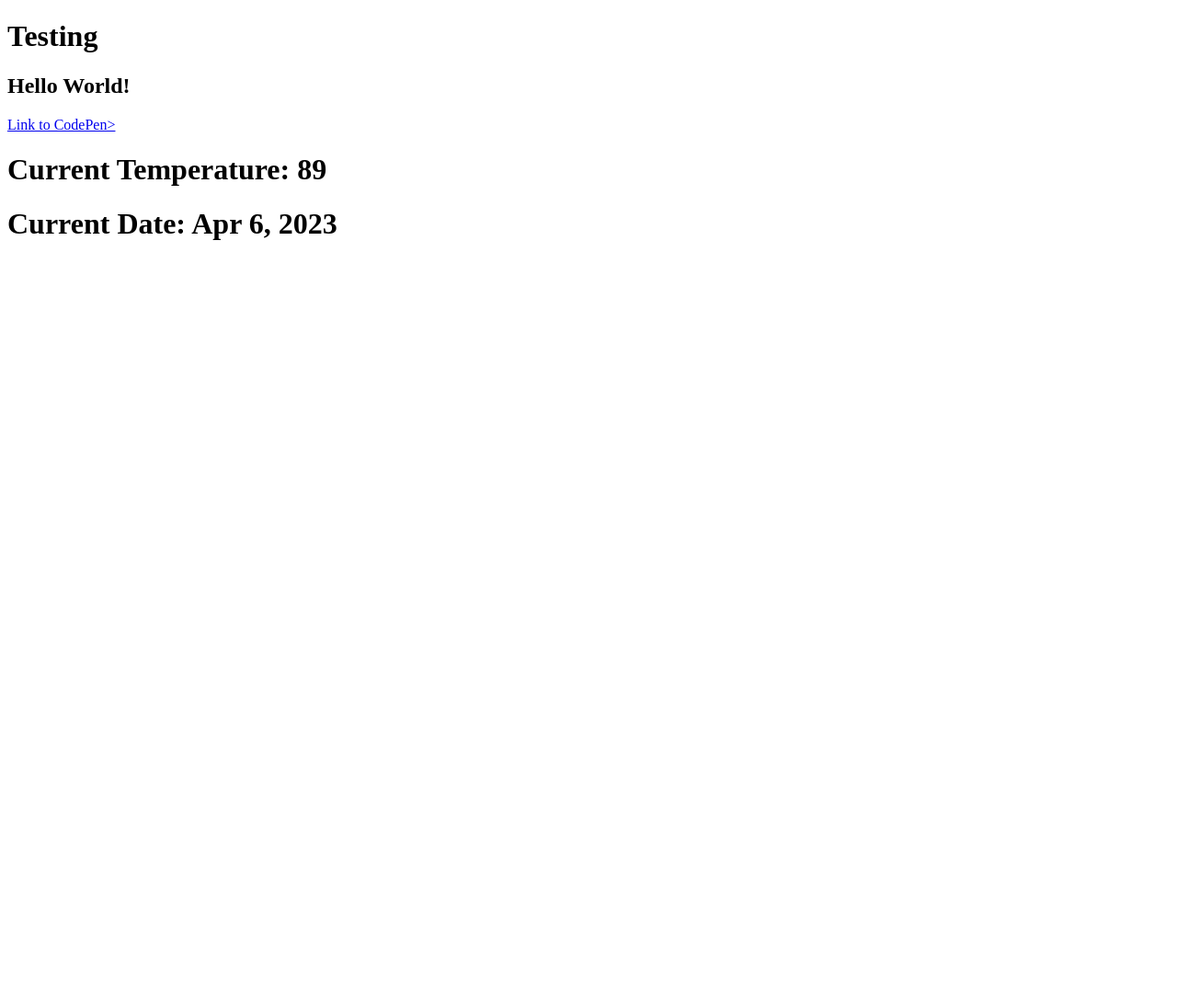
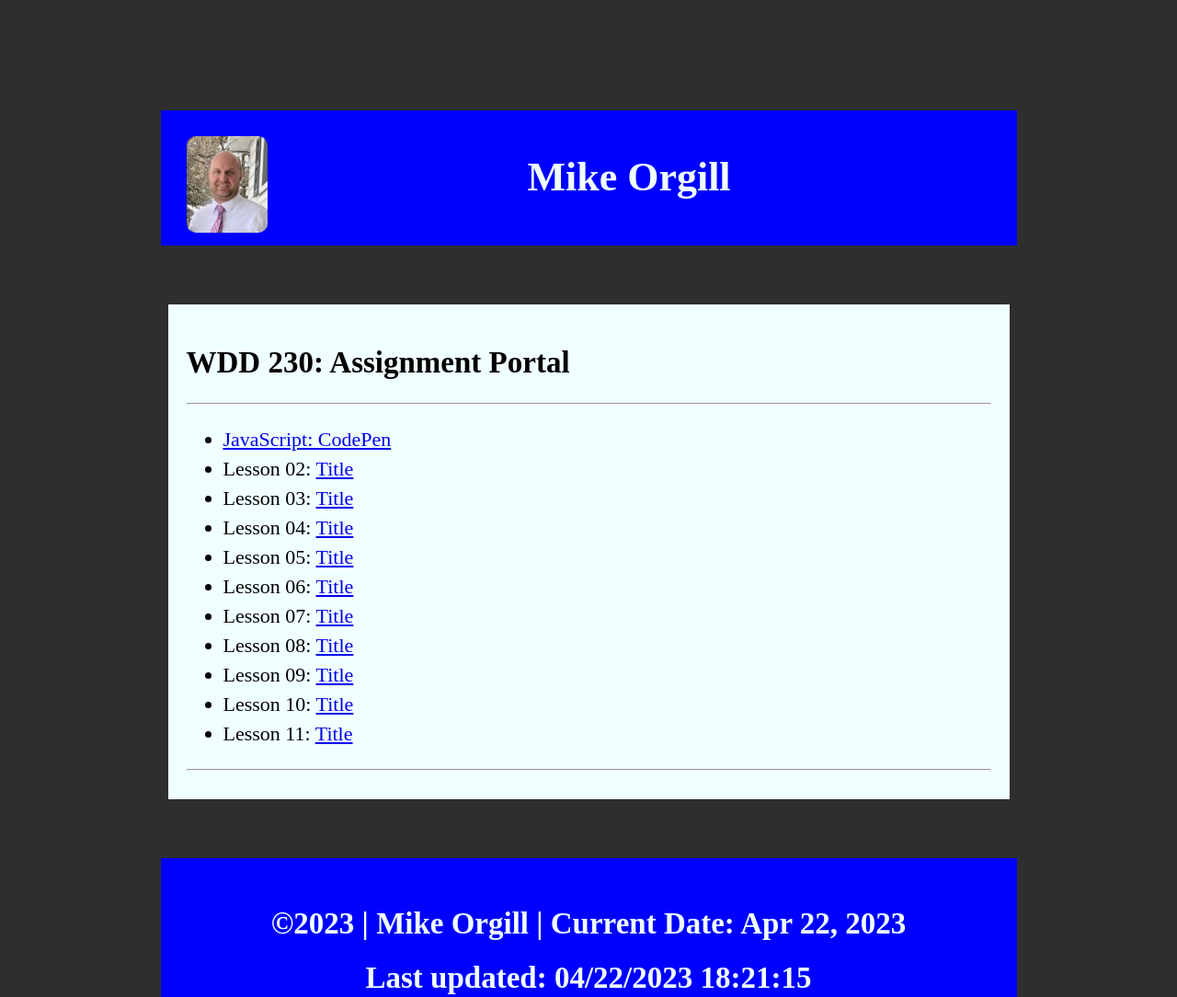
Before and after one commit to mikeorgill/wdd230, a plain HTML site: page index.html in a window 1280 px wide. Shown: the top 1084 px of the page at 92% size. Before the commit the page ends 800 px from the top, so only its background shows below. Drawn offline with Linux system fonts and the light colour scheme.

Commit message:
Finished portal page design

```diff
--- a/index.html
+++ b/index.html
@@ -2,18 +2,38 @@
 <html lang="en">
 <head>
     <meta charset="UTF-8">
-    <meta http-equiv="X-UA-Compatible" content="IE=edge">
     <meta name="viewport" content="width=device-width, initial-scale=1.0">
-    <title>Test</title>
+    <title>Mike's Portal Page</title>
+    <meta name="description" content=" ">
+    <link rel="stylesheet" href="styles/index.css">
 </head>
 <body>
-    <h1>Testing</h1>
-    <h2>Hello World!</h2>
-    <p><a href='https://codepen.io/mikeorgill/pen/OJBbPjQ'>Link to CodePen></a></p>
+    <header>
+        <img class="mike-orgill-portait" src ="images/mike-orgill-portait.png" alt="Portait of Mike">
+        <h1><span id='headerName'>Mike Orgill</span></h1>
+    </header>
+    <main>
 
+        <h2>WDD 230: Assignment Portal</h2>
+        <hr>
+        <ul>
+        <li class="CodePen"><a href='https://codepen.io/mikeorgill/pen/OJBbPjQ'>JavaScript: CodePen</a></h2>
+        <li class="Lesson2">Lesson 02: <a href='lesson2.html'>Title</a></li>
+        <li class="Lesson3">Lesson 03: <a href='lesson3.html'>Title</a></li>
+        <li class="Lesson4">Lesson 04: <a href='lesson4.html'>Title</a></li>
+        <li class="Lesson5">Lesson 05: <a href='lesson5.html'>Title</a></li>
+        <li class="Lesson6">Lesson 06: <a href='lesson6.html'>Title</a></li>
+        <li class="Lesson7">Lesson 07: <a href='lesson7.html'>Title</a></li>
+        <li class="Lesson8">Lesson 08: <a href='lesson8.html'>Title</a></li>
+        <li class="Lesson9">Lesson 09: <a href='lesson9.html'>Title</a></li>
+        <li class="Lesson10">Lesson 10: <a href='lesson10.html'>Title</a></li>
+        <li class="Lesson11">Lesson 11: <a href='lesson11.html'>Title</a></li>
+        </ul>
+        <hr>
+    </main>
     <footer>
-        <h1><span id='temp'></span></h1>
-        <h1><span id='currentdate'></span></hi>
+        <h2>&copy<span id='year'></span> | Mike Orgill | <span id='currentdate'></span></h2>
+        <h2>Last updated: <span id='updatedLast'></span></h2>
     </footer>
 </body>
 <script src="scripts/app.js"></script>
--- a/scripts/app.js
+++ b/scripts/app.js
@@ -1,11 +1,15 @@
 const month=  ["Jan", "Feb", "Mar", "Apr", "May", "Jun", "Jul", "Aug", "Sep", "Oct", "Nov", "Dec"];
 const date = new Date();
-const currentDay = date.getDay();
+const currentDay = date.getDate();
 const currentMonth = month[date.getMonth()];
 const year = date.getFullYear();
 const currentDate = `Current Date: ${currentMonth}
 					${currentDay}, ${year}`;
+const copyRightYear = `${year}`;
+const dateMod = document.lastModified;
+
+
 document.querySelector("#currentdate").textContent = currentDate;
-const getTemperature = '89';
-const getTemp = `Current Temperature: ${getTemperature}`;
-document.querySelector("#temp").textContent = getTemp;
+document.querySelector("#year").textContent = copyRightYear;
+
+document.querySelector("#updatedLast").innerHTML = dateMod;
--- /dev/null
+++ b/styles/index.css
@@ -0,0 +1,34 @@
+body {
+    background-color: rgb(46, 46, 46);
+    line-height: 2rem;
+    font-size: 22px;
+    padding: 3rem;
+  }
+
+header, nav, main, footer {
+  background-color: azure;
+  margin: 4rem auto;
+  max-width: 875px;
+}
+
+main{
+  text-align: left;
+  padding: 1.25rem;
+
+}
+
+header, footer {
+
+  background-color: blue;
+  color: azure;
+  text-align: center;
+  padding: 1.75rem;
+}
+
+img {
+  max-width: 5.5rem;
+  float: left;
+  margin: auto;
+  border-radius: 10px;
+
+}
```
Also changed, not shown: images/box.png (added), images/mike-orgill-portait.png (added), lesson10.html (added), lesson11.html (added), lesson2.html (added), lesson3.html (added), lesson4.html (added), lesson5.html (added), lesson6.html (added), lesson7.html (added), lesson8.html (added), lesson9.html (added), styles/lesson2.css (added).
